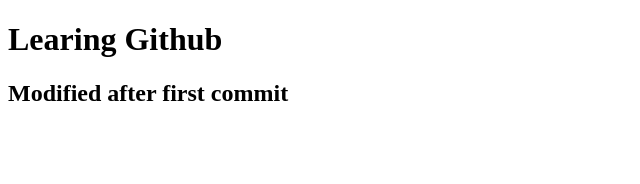
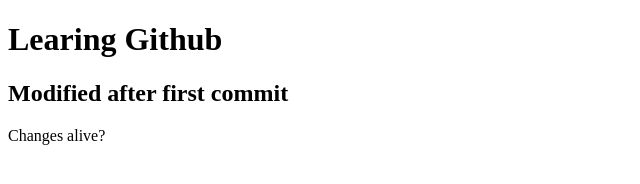
Before and after one commit to ashok-repository/GithubLearnings, a plain HTML site: page index.html in a window 1280 px wide. Shown: the whole page, without its empty margins (0-640 px from the left). Drawn offline with Linux system fonts and the light colour scheme.

Commit message:
This is my third commit.

```diff
--- a/index.html
+++ b/index.html
@@ -9,5 +9,6 @@
 <body>
     <h1>Learing Github</h1>
     <h2>Modified after first commit</h2>
+    Changes alive?
 </body>
 </html>
```
